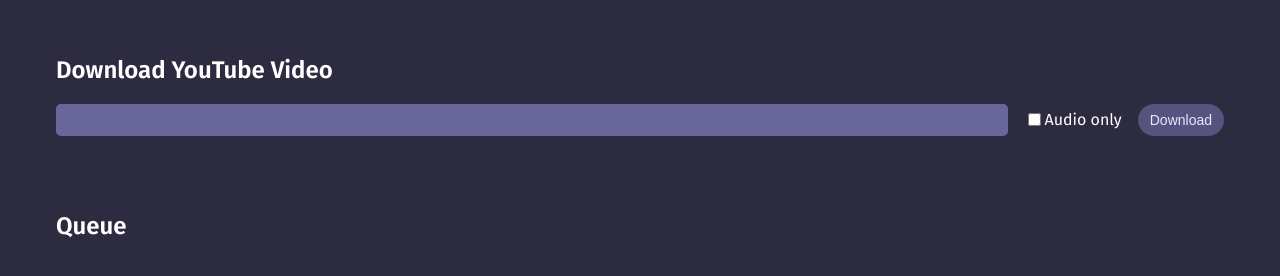
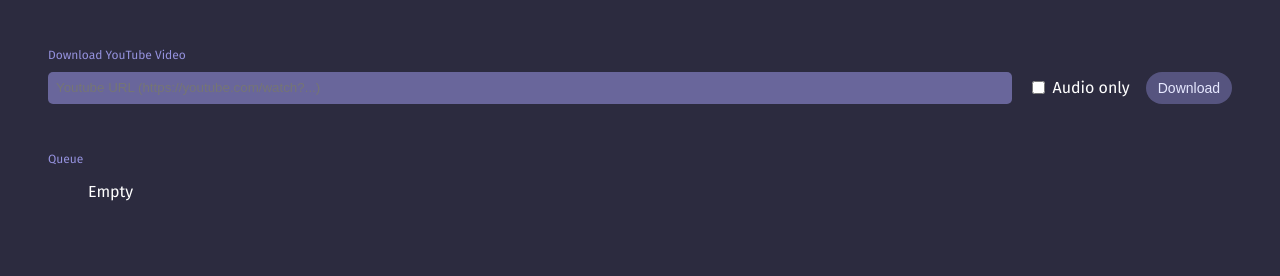
Before and after one commit to Capevace/youtube-dl-ui, a website: page app/views/index.html in a window 1280 px wide. Drawn offline with nearby package versions, Linux system fonts and the light colour scheme; no server answers.

Commit message:
Fixed up for mission control dashboard

```diff
--- a/app/index.js
+++ b/app/index.js
@@ -1,6 +1,7 @@
 const config = require('./config');
 const cuid = require('cuid');
 const fs = require('fs');
+const morgan = require('morgan');
 const express = require('express');
 const app = express();
 const http = require('http').createServer(app);
@@ -27,6 +28,8 @@
 //
 // SETUP EXPRESS SERVER
 //
+app.use(morgan('tiny'));
+
 app.get('/', (req, res) => {
 	const pageContent = fs.readFileSync(__dirname + '/views/index.html')
 		.toString()
--- a/app/views/index.html
+++ b/app/views/index.html
@@ -14,11 +14,14 @@
 		}
 
 		.download, .queue {
-			padding: 3.5rem 3.5rem 0rem 3.5rem;
+			padding: 3rem 3rem 0rem 3rem;
 		}
 
-		.download h2 {
+		h2 {
 			margin-top: 0;
+			font-size: .75rem;
+			color: #9592de;
+			font-weight: 400;
 		}
 
 		.download .inputs {
@@ -74,10 +77,10 @@
 <form class="download">
 	<h2>Download YouTube Video</h2>
 	<div class="inputs">
-		<input type="url" name="url" id="url">
+		<input type="url" name="url" id="url" placeholder="Youtube URL (https://youtube.com/watch?...)">
 		<label>
 			<input type="checkbox" name="audio" id="audio">
-			Audio only
+			&nbsp;Audio only
 		</label>
 		<button type="submit">Download</button>
 	</div>
@@ -86,7 +89,7 @@
 <div class="queue">
 	<h2>Queue</h2>
 	<ul id="queue">
-
+		<span>Empty</span>
 	</ul>
 </div>
 
@@ -100,7 +103,7 @@
 		e.preventDefault();
 
 		const url = document.querySelector('#url').value;
-		const extractAudio = document.querySelector('#audio').value === 'on';
+		const extractAudio = document.querySelector('#audio').checked;
 
 		socket.emit('download', {
 			url,
--- a/package.json
+++ b/package.json
@@ -20,6 +20,7 @@
     "cuid": "^2.1.6",
     "express": "^4.17.1",
     "mission-control-client": "^1.1.0",
+    "morgan": "^1.9.1",
     "rc": "^1.2.8",
     "socket.io": "^2.2.0",
     "youtube-dl": "^2.0.1"
```
Also changed, not shown: 1 other file.
